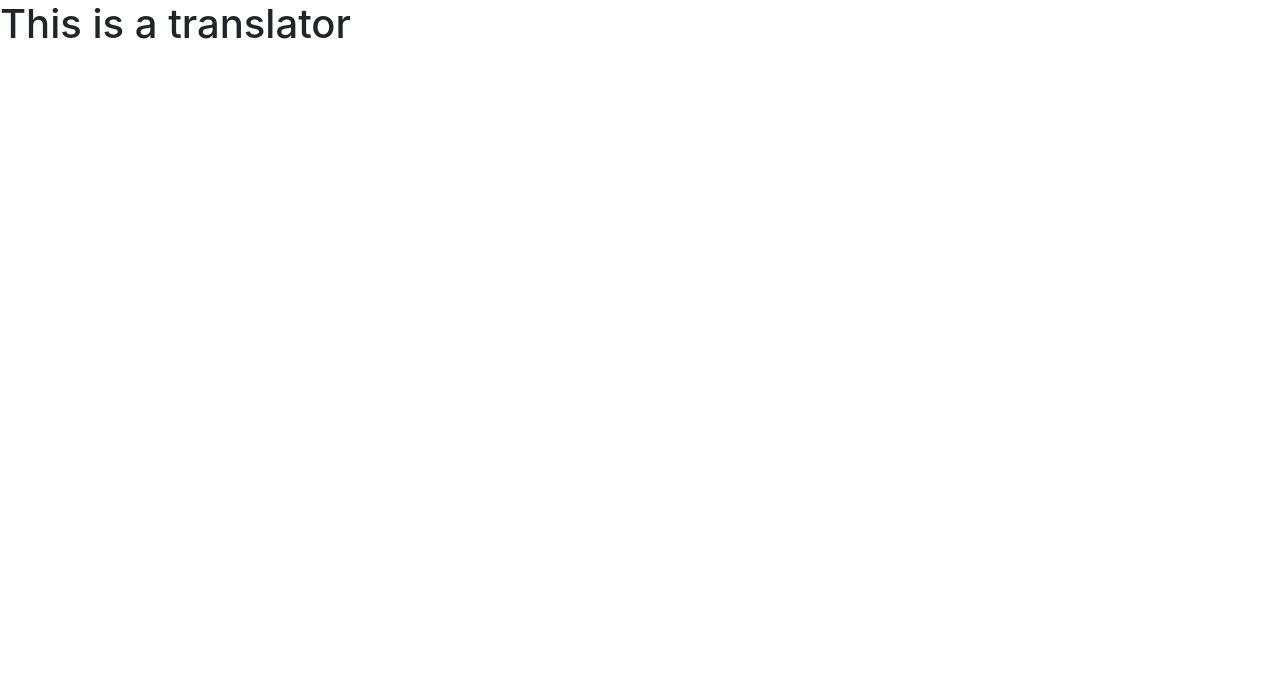
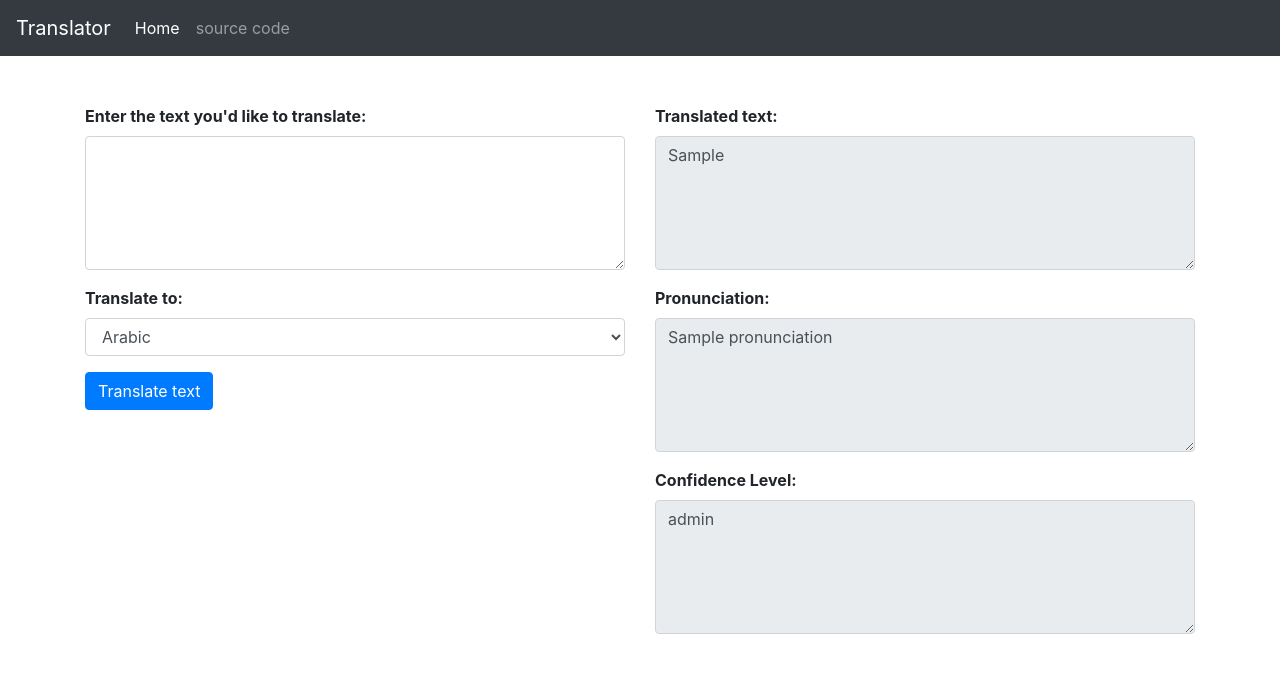
Before and after one commit to DeepranjanG/Translator-app, a Flask app: template templates/index.html in a window 1280 px wide. Shown: the top 673 px of the page. Run offline with Flask 2, Linux system fonts and the light colour scheme; the template is opened without the code that fills it: most values are stand-ins (such as "Sample title", 1, 10 or a date in 2020); some libraries are stand-ins or nearby versions.

Commit message:
basic structure added

```diff
--- a/templates/index.html
+++ b/templates/index.html
@@ -12,7 +12,93 @@ Translator
 
 
 {% block body %}
-<h1>This is a translator</h1>
+<!-- nav bar -->
+
+<nav class="navbar navbar-expand-lg navbar-dark bg-dark">
+    <a class="navbar-brand" href="/">Translator</a>
+    <button class="navbar-toggler" type="button" data-toggle="collapse" data-target="#navbarNav" aria-controls="navbarNav" aria-expanded="false" aria-label="Toggle navigation">
+      <span class="navbar-toggler-icon"></span>
+    </button>
+    <div class="collapse navbar-collapse" id="navbarNav">
+      <ul class="navbar-nav">
+        <li class="nav-item active">
+          <a class="nav-link" href="/">Home <span class="sr-only">(current)</span></a>
+        </li>
+        <li class="nav-item">
+          <a class="nav-link" href="https://github.com/iamavailable/translator-app-demo">source code</a>
+        </li>
+      </ul>
+    </div>
+  </nav>
+<div>
+<!-- nav bar ends -->
+<br>
+<br>
+
+<div class="container-fluid">
+    <div class="container">
+        <div class="row">
+            <div class="col">
+                <form method="POST">
+                    <!-- Enter text to translate. -->
+                    <div class="form-group">
+                        <label for="text-to-translate"><strong>Enter the text you'd like to
+                                translate:</strong></label>
+                        <textarea class="form-control" name="text-to-translate" rows="5"></textarea>
+                    </div>
+                    <!-- Select output language here. -->
+                    <div class="form-group">
+                        <label for="select-language"><strong>Translate to:</strong></label>
+                        <select class="form-control" name="select-language">
+                            <option value="ar">Arabic</option>
+                            <option value="ca">Catalan</option>
+                            <option value="zh-Hans">Chinese (Simplified)</option>
+                            <option value="zh-Hant">Chinese (Traditional)</option>
+                            <option value="hr">Croatian</option>
+                            <option value="en">English</option>
+                            <option value="fr">French</option>
+                            <option value="de">German</option>
+                            <option value="el">Greek</option>
+                            <option value="he">Hebrew</option>
+                            <option value="hi">Hindi</option>
+                            <option value="it">Italian</option>
+                            <option value="ja">Japanese</option>
+                            <option value="ko">Korean</option>
+                            <option value="pt">Portuguese</option>
+                            <option value="ru">Russian</option>
+                            <option value="es">Spanish</option>
+                            <option value="th">Thai</option>
+                            <option value="tr">Turkish</option>
+                            <option value="vi">Vietnamese</option>
+                        </select>
+                    </div>
+                    <button type="submit" class="btn btn-primary mb-2">Translate text</button></br>
+                    </br>
+                </form>
+                <!-- Translated text returned by the Translate API is rendered here. -->
+            </div>
+            <div class="col">
+                <form>
+                    <div class="form-group">
+                        <label for="translation-result"><strong>Translated text:</strong></label>
+                        <textarea readonly class="form-control" rows="5">{{ translation_result }}</textarea>
+                    </div>
+                </form>
+                <form>
+                    <div class="form-group">
+                        <label for="pronunciation"><strong>Pronunciation:</strong></label>
+                        <textarea readonly class="form-control" rows="5">{{ pronunciation }}</textarea>
+                    </div>
+                    <div class="form-group">
+                        <label for="pronunciation"><strong>Confidence Level:</strong></label>
+                        <textarea readonly class="form-control" rows="5">{{ confidence_level }}</textarea>
+                    </div>
+                </form>
+            </div>
+        </div>
+    </div>
+</div>
+
 {% endblock body %}
 
 {% block custom_js %}
```
